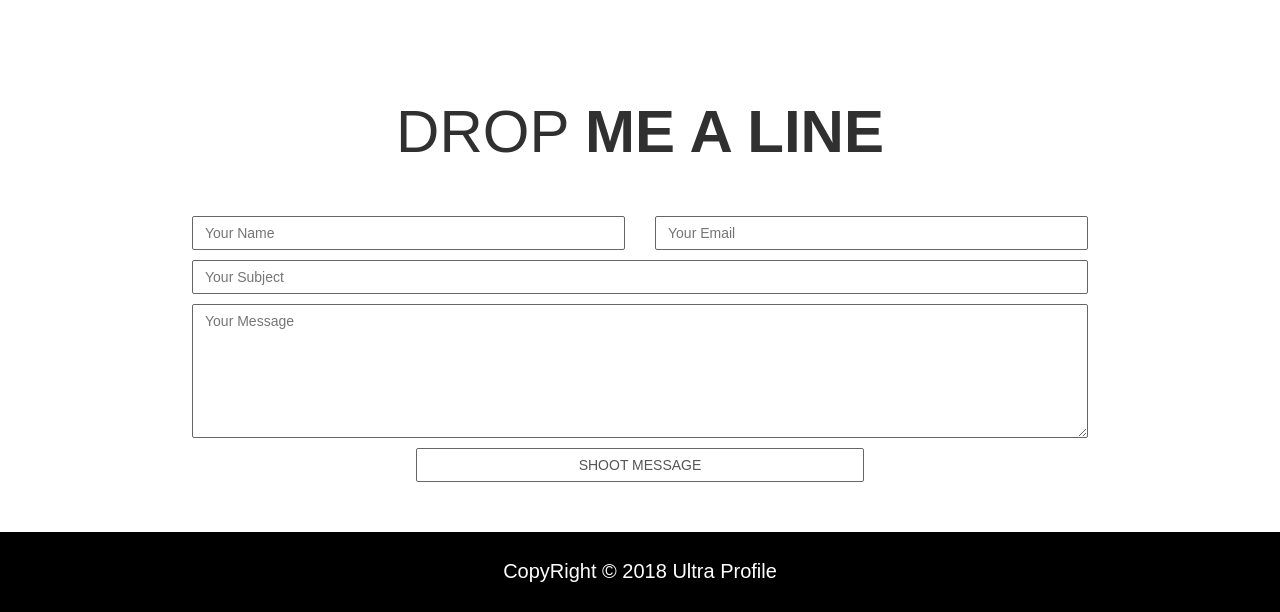
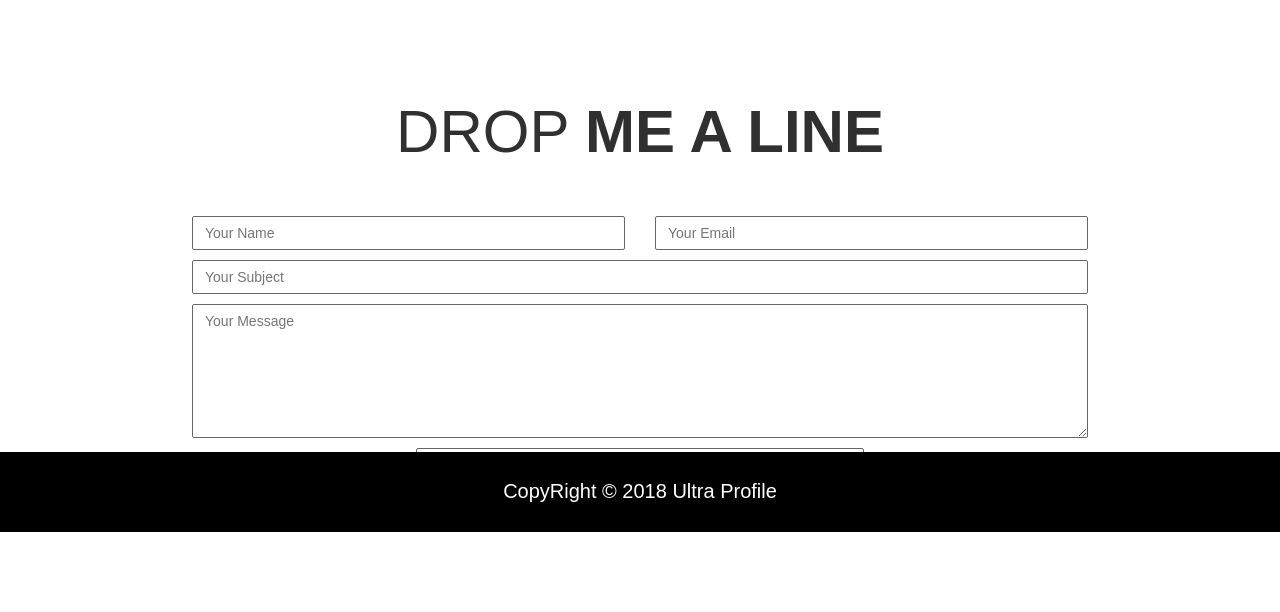
Before and after one commit to Kareemhesham2005/UltraProfile, a plain HTML site: page index.html in a window 1280 px wide. Shown: the part 3552-4164 px from the top of the page. After the commit the page ends 4084 px from the top, so only its background shows below. Drawn offline with Linux system fonts and the light colour scheme.

Commit message:
Update style.css

```diff
--- a/css/style.css
+++ b/css/style.css
@@ -14,6 +14,7 @@ ul {
 }
 html {
   scroll-behavior: smooth;
+  position: relative;
 }
 
 /* Start Header */
@@ -684,6 +685,9 @@ textarea {
 /* End Contact */
 /* Start Footer */
 footer {
+  position: absolute;
+  bottom: 0;
+  left: 0;
   width: 100%;
   height: 80px;
   display: flex;
```
